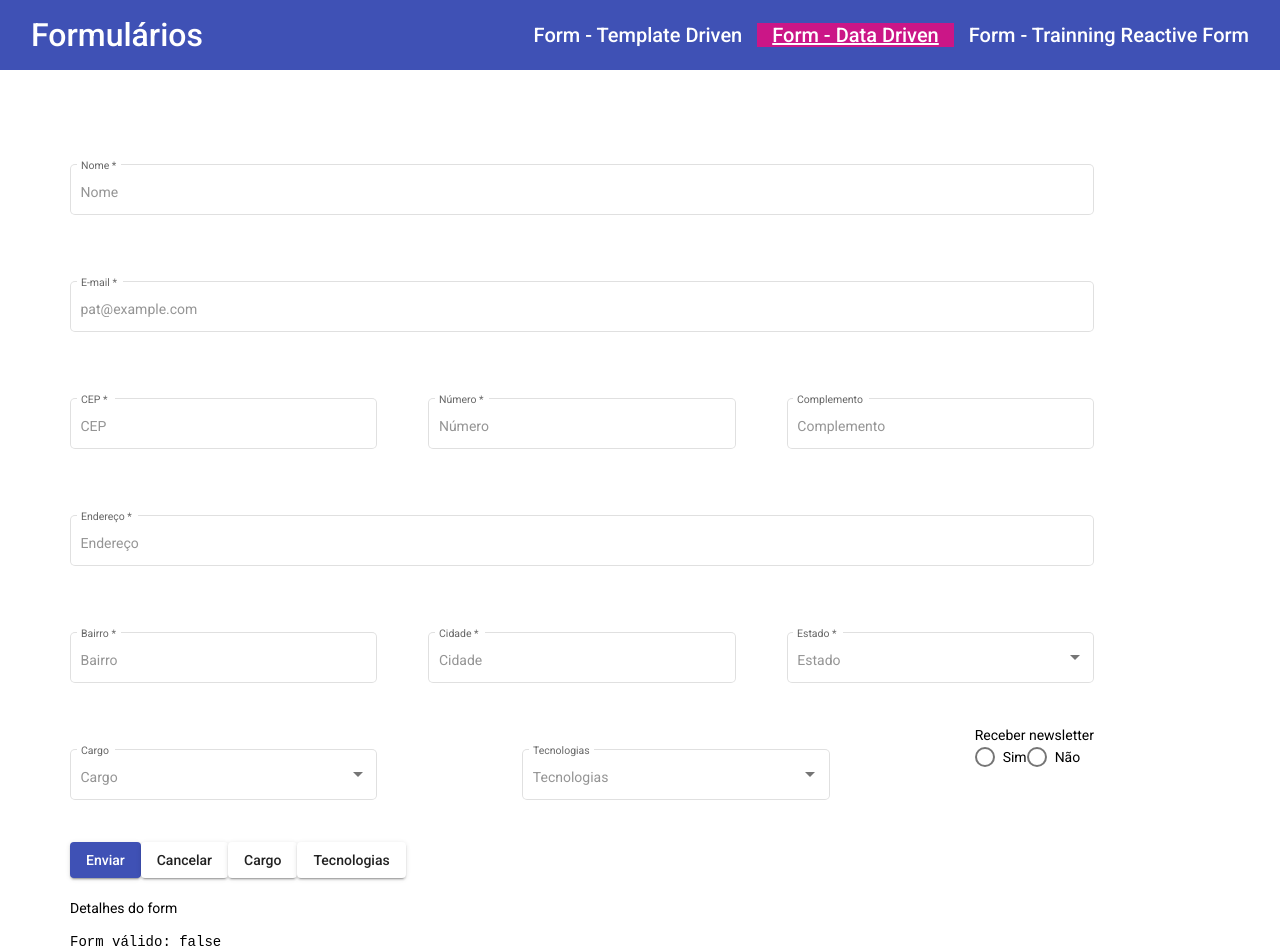
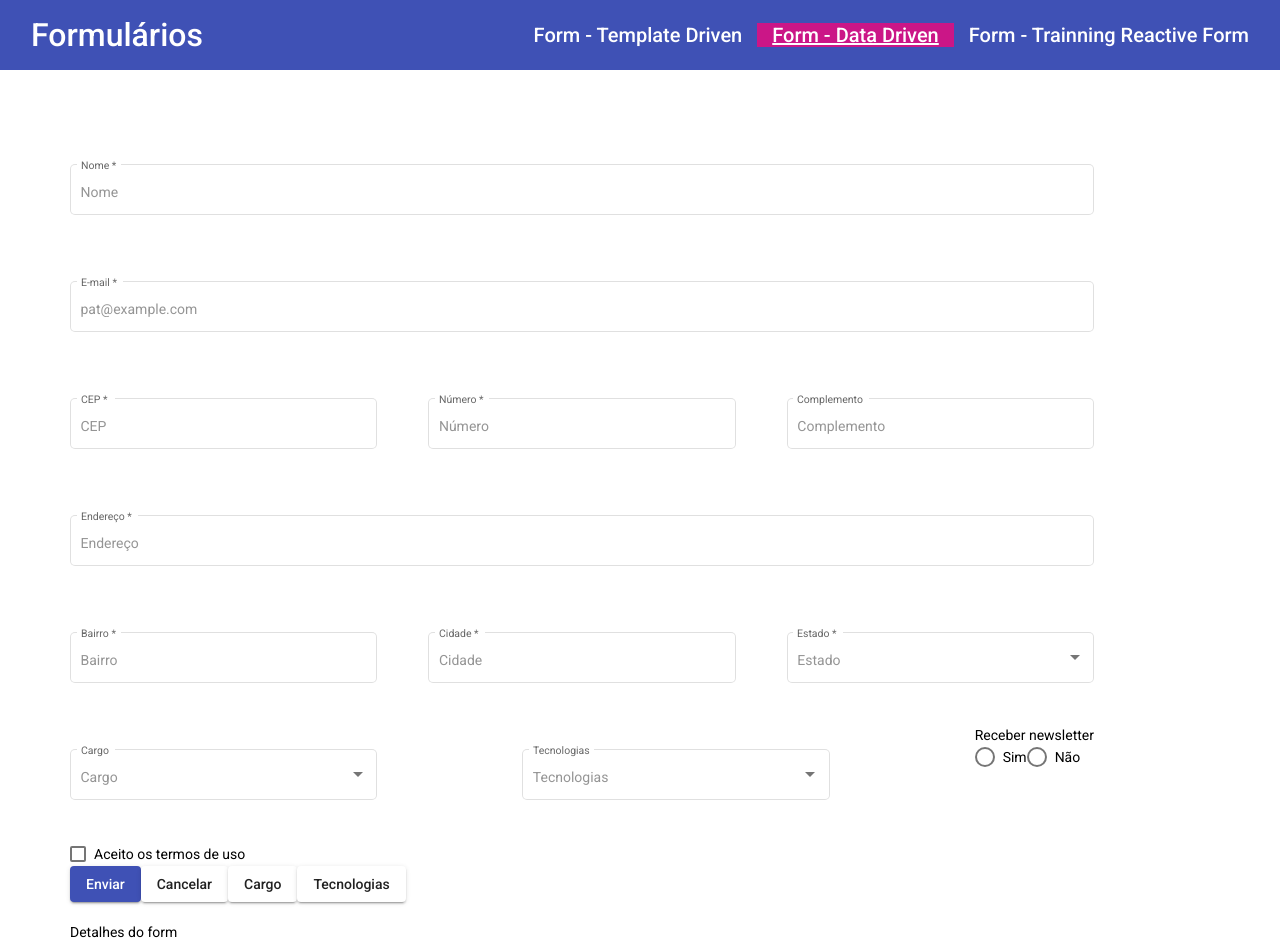
Before and after one commit to leticiamazzo/course-angular, an Angular app in the folder forms/: page /dataForm in a window 1280 px wide. Shown: the top 952 px of the page. Built offline with nearby package versions, Linux system fonts and the light colour scheme.

Commit message:
create checkbox

```diff
--- a/forms/src/app/data-form/data-form.component.html
+++ b/forms/src/app/data-form/data-form.component.html
@@ -102,6 +102,13 @@
       </div>
     </div>
 
+    <div class="line">
+      <section class="example-section">
+        <mat-checkbox class="example-margin" formControlName="term">Aceito os termos de uso</mat-checkbox>
+      </section>
+
+    </div>
+
 
     <!-- <button mat-raised-button color="primary" [disabled]="!form.valid">Enviar</button> -->
 
--- a/forms/src/app/data-form/data-form.component.ts
+++ b/forms/src/app/data-form/data-form.component.ts
@@ -80,6 +80,7 @@ export class DataFormComponent implements OnInit {
       position: [null],
       tecnologies: [null],
       newsletter: [null],
+      term: [null, Validators.pattern('true')],
     });
   }
 
--- a/forms/src/app/data-form/data-form.module.ts
+++ b/forms/src/app/data-form/data-form.module.ts
@@ -11,7 +11,7 @@ import { MatButtonModule } from '@angular/material/button';
 import { MatFormFieldModule } from '@angular/material/form-field';
 import { MatInputModule } from '@angular/material/input';
 import { MatRadioModule } from '@angular/material/radio';
-
+import { MatCheckboxModule } from '@angular/material/checkbox';
 
 @NgModule({
   declarations: [
@@ -27,8 +27,9 @@ import { MatRadioModule } from '@angular/material/radio';
     MatFormFieldModule,
     MatInputModule,
     MatSelectModule,
+    MatCheckboxModule,
     MatRadioModule,
-    SharedModule
+    SharedModule,
   ]
 })
 export class DataFormModule { }
```
